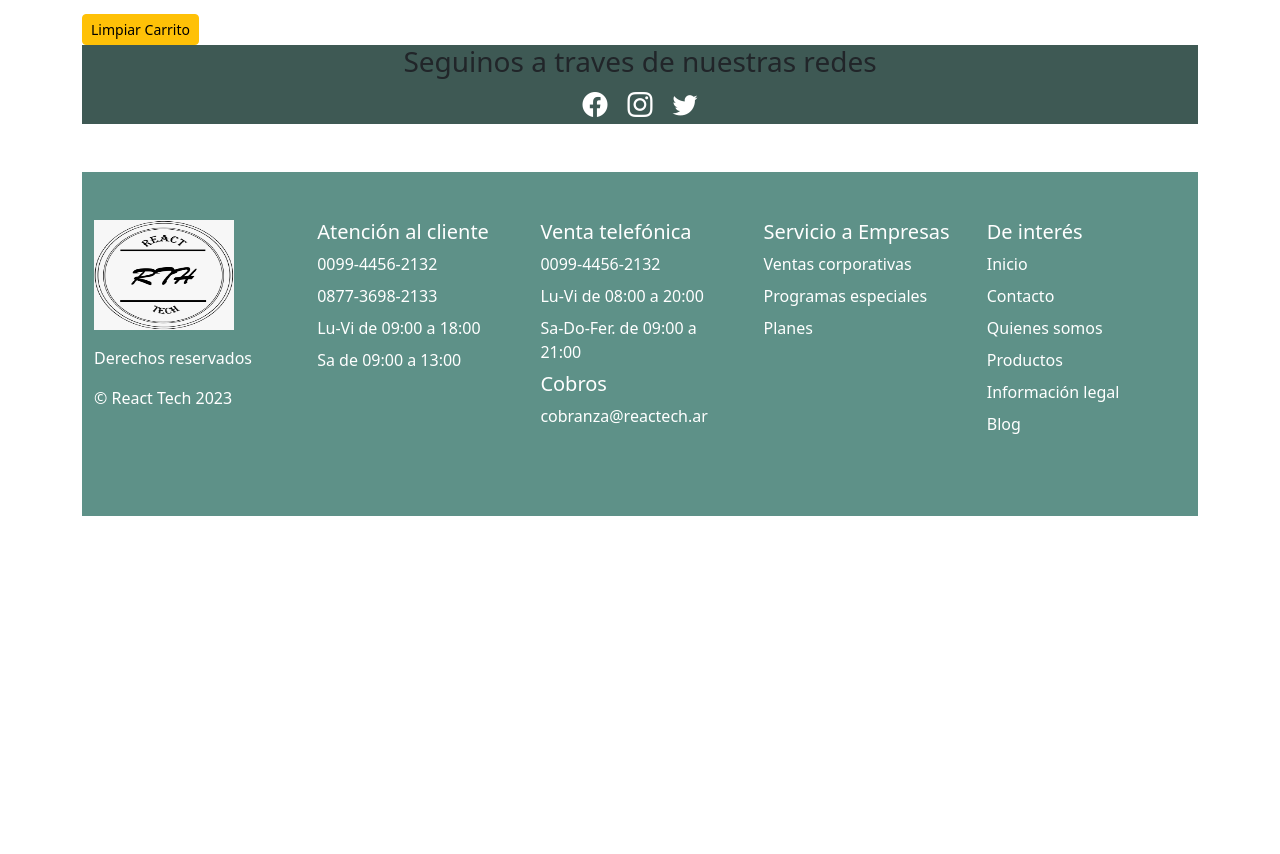
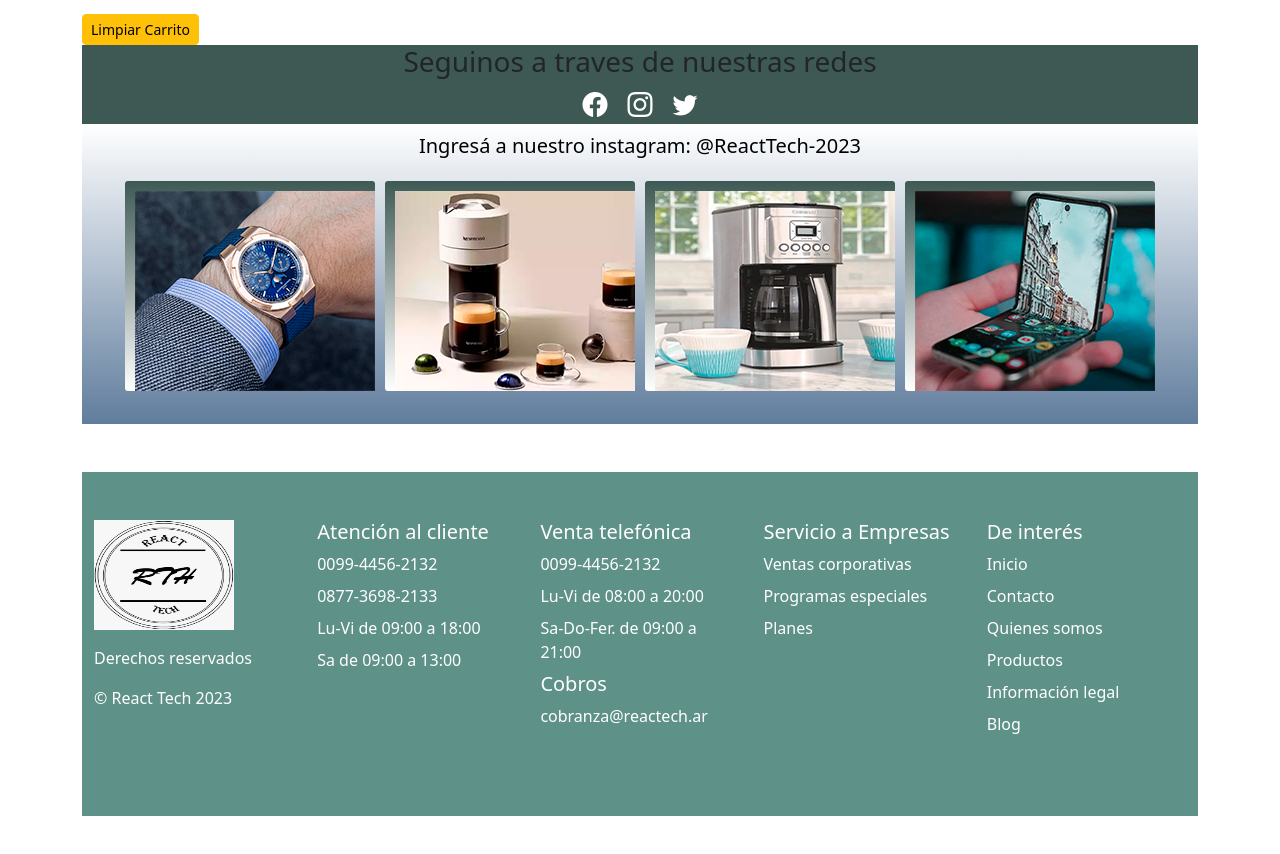
Before and after one commit to ecimbaro/TP-REACT1, a React (Vite) app: page / in a window 1280 px wide. Shown: the part 2648-3502 px from the top of the page. Before the commit the page ends 3212 px from the top, so only its background shows below. Built offline with nearby package versions, Linux system fonts and the light colour scheme; data requests are answered from the project's data file.

Commit message:
arreglos merge

```diff
--- a/src/App.jsx
+++ b/src/App.jsx
@@ -1,7 +1,7 @@
 import React from "react";
 import "./App.css";
 import "bootstrap/dist/css/bootstrap.min.css";
-import ListaProductos from "./components/cards/ListaProductos";
+// import ListaProductos from "./components/cards/ListaProductos";
 import Footer from "./components/Footer/Footer";
 import Carousel from "./components/carrousel/Carousel";
 import{ Navbar }from './components/Navbar/Navbar'
@@ -10,7 +10,7 @@ import CarouselOfertas from "./components/ofertas/CarouselOfertas";
 // import ProductosProvider from "./components/context/ContextProducts";
 import Categorias from "./components/categorias/Categorias";
 import Carrito from "./components/Carrito/Carrito";
-
+import Instagram from './components/Instagram/Instagram'
 
 const App = () => {
   return (
@@ -22,6 +22,7 @@ const App = () => {
       {/* <Categorias/> */}
       {/* <ListaProductos /> */}
       <Redes />
+      <Instagram/>
       <Footer />
       </div>
 
--- a/src/components/Instagram/Instagram.jsx
+++ b/src/components/Instagram/Instagram.jsx
@@ -1,6 +1,6 @@
 import React from "react";
-import "../Componentes/Instagram.css";
-import Fotos from "./Fotos";
+import "./Instagram.css";
+import Fotos from "../Fotos/Fotos";
 
 
 
```
Also changed, not shown: src/components/Fotos/Fotos.jsx (+5 -5 lines).
